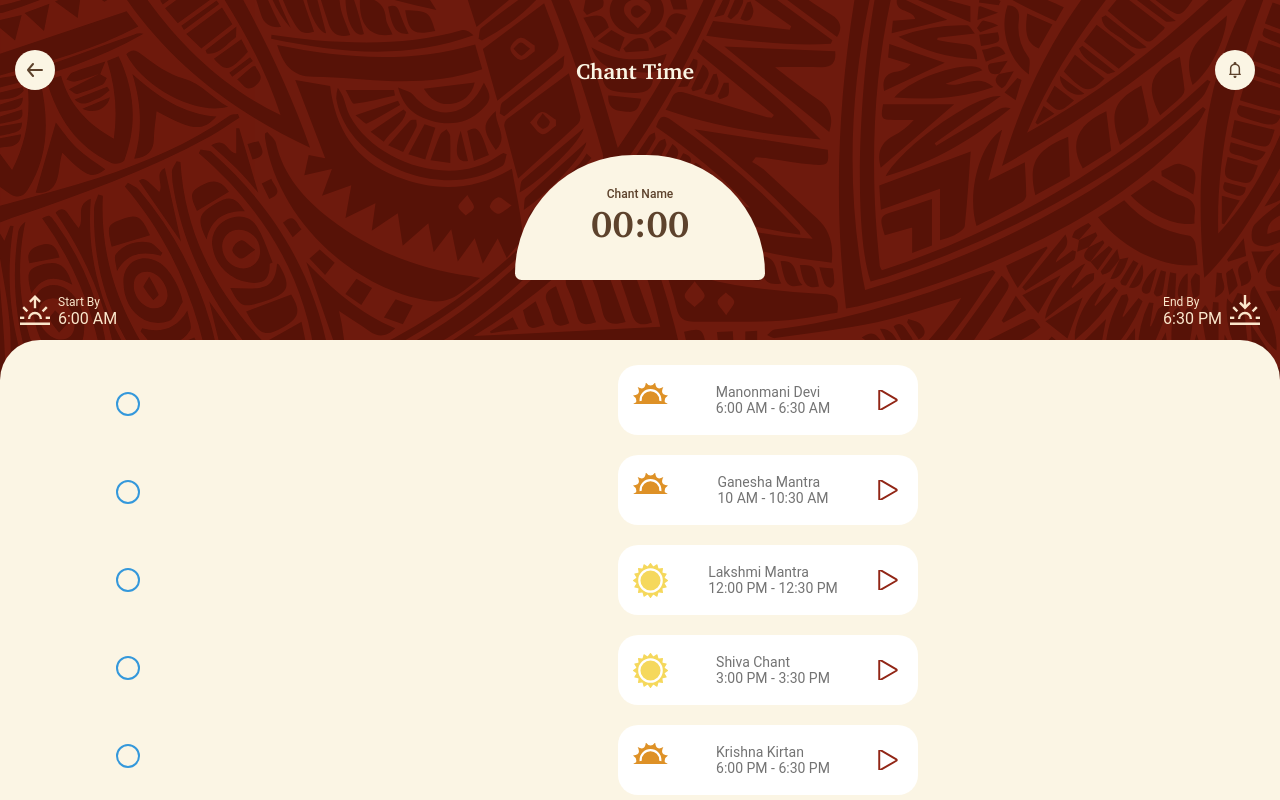
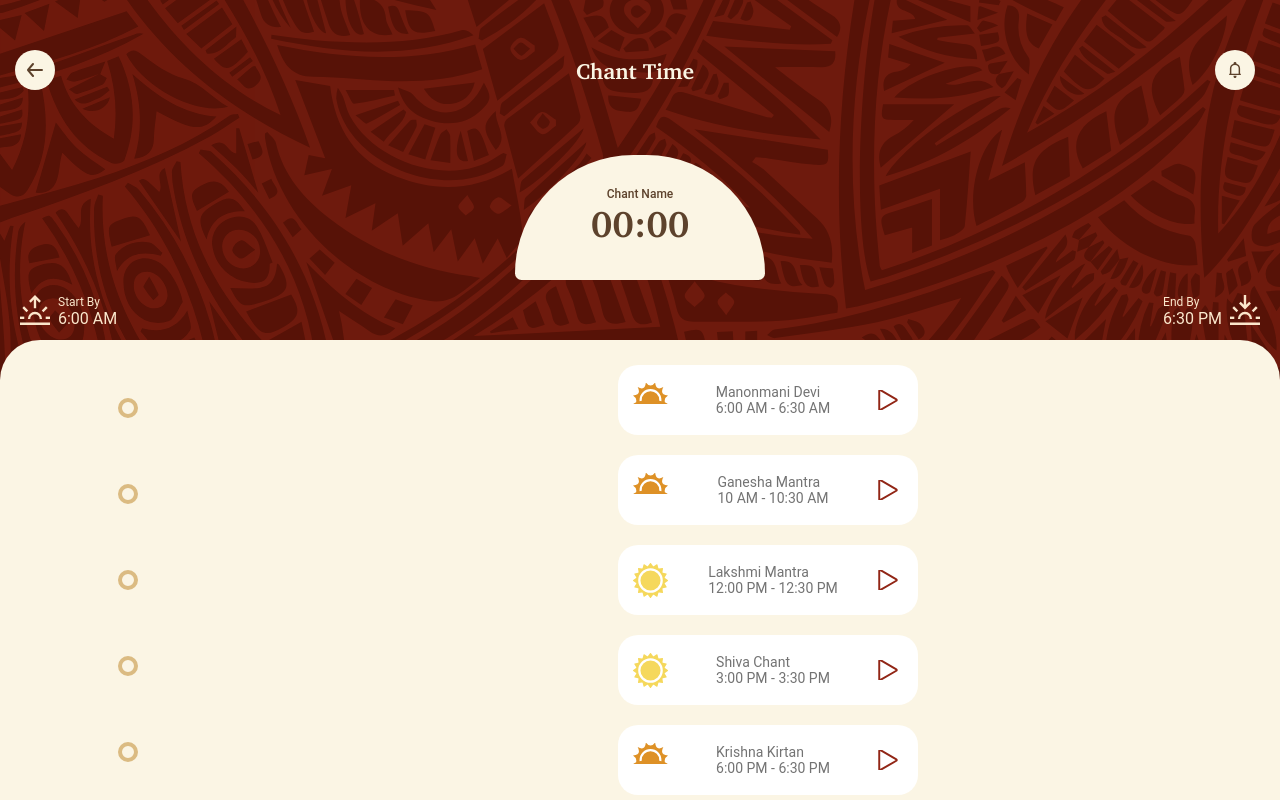
Before and after one commit to adithyawebt/sripuram-app, a React (Vite) app: page /chant in a window 1280 px wide. Built offline with nearby package versions, Linux system fonts and the light colour scheme.

Commit message:
color correction for chant cards progress circles

```diff
--- a/src/pages/ChantTime.module.scss
+++ b/src/pages/ChantTime.module.scss
@@ -133,13 +133,14 @@
         display: flex;
         align-items: center;
         justify-content: center;
-        margin: 32px auto;
+        margin: 33px auto;
+        pointer-events: none;
     }
 
     .outerCircle {
-        width: 24px;
-        height: 24px;
-        border: 2px solid #3498db;
+        width: 20px;
+        height: 20px;
+        border: 4px solid #DBBB82;
         border-radius: 50%;
         display: flex;
         justify-content: center;
@@ -149,10 +150,10 @@
     }
 
     .innerCircle {
-        width: 12px;
-        height: 12px;
+        width: 13px;
+        height: 13px;
         border-radius: 50%;
-        background-color: #3498db;
+        background-color: #922616;
         position: absolute;
         top: 50%;
         left: 50%;
```
